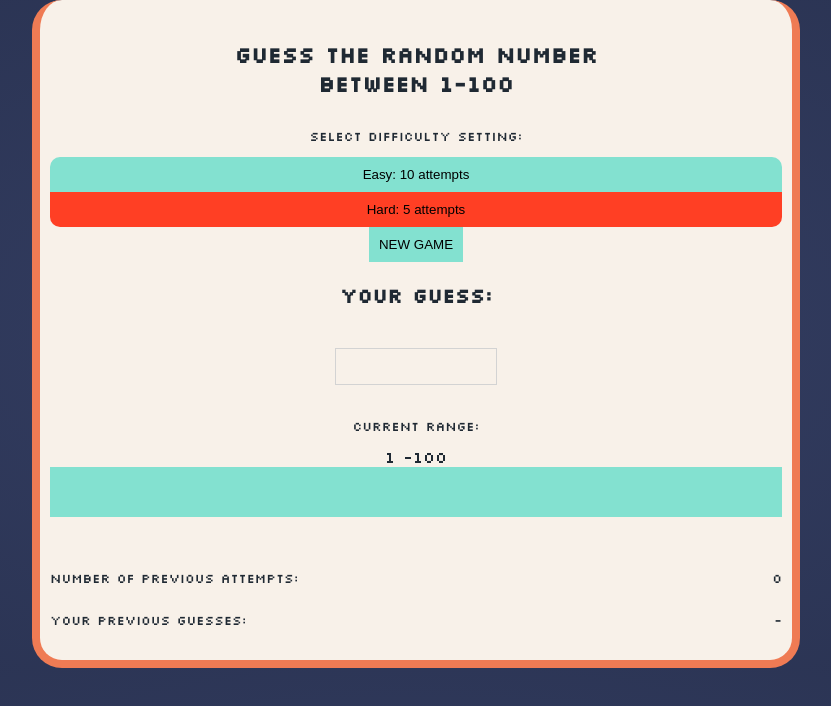
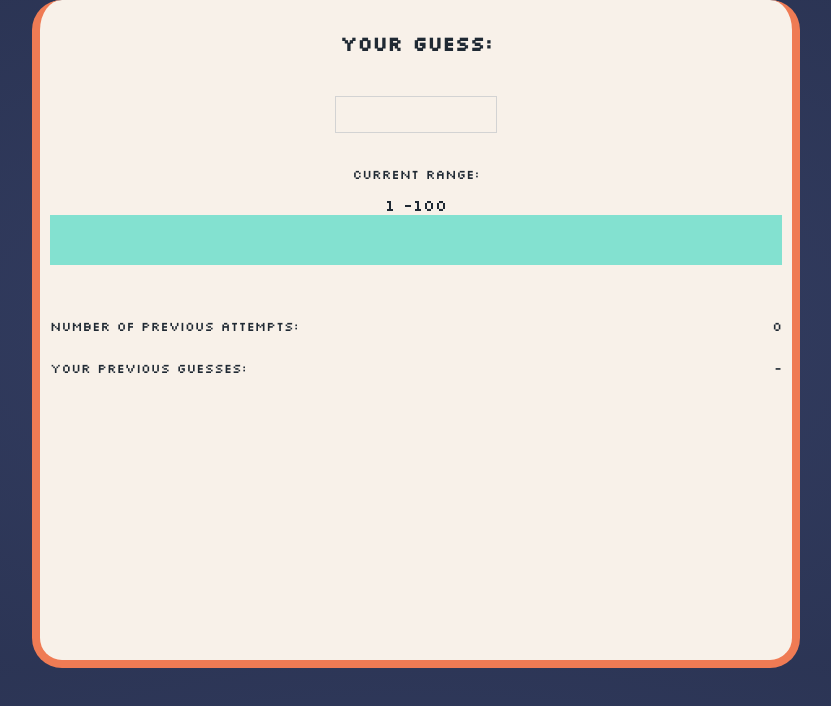
Before and after one commit to fernandogbz/guess-the-number-game, a plain HTML site: page index.html in a window 1280 px wide. Both pictures are taken after a click on the button "Easy: 10 attempts". Shown: the whole page, without its empty margins (224-1055 px from the left). Drawn offline with Linux system fonts and the light colour scheme.

Commit message:
Random numbers generated, adding functionality, clicking changes between welcome and game screen

```diff
--- a/index.html
+++ b/index.html
@@ -13,15 +13,15 @@
 		/>
 		<link rel="stylesheet" href="styles.css" />
 	</head>
-	<body>
+	<body onload="init()">
 		<main>
 			<div id="welcomeScreen">
 				<h2>Guess the random number <br />between 1-100</h2>
 				<section>
 					<p>Select difficulty setting:</p>
 					<div class="button-wrapper">
-						<button>Easy: 10 attempts</button>
-						<button>Hard: 5 attempts</button>
+						<button onclick="easyMode()">Easy: 10 attempts</button>
+						<button onclick="hardMode()">Hard: 5 attempts</button>
 					</div>
 				</section>
 			</div>
@@ -52,5 +52,6 @@
 				</section>
 			</div>
 		</main>
+		<script src="script.js"></script>
 	</body>
 </html>
--- /dev/null
+++ b/script.js
@@ -0,0 +1,20 @@
+let computerGuess;
+
+function init() {
+  computerGuess = Math.floor(Math.random() * 100 + 1);
+  document.getElementById("newGameButton").style.display = "none";
+  document.getElementById("gameArea").style.display = "none";
+}
+
+function startGameView() {
+  document.getElementById("welcomeScreen").style.display = "none";
+  document.getElementById("gameArea").style.display = "block";
+}
+
+function easyMode() {
+  startGameView();
+}
+
+function hardMode() {
+  startGameView();
+}
```
